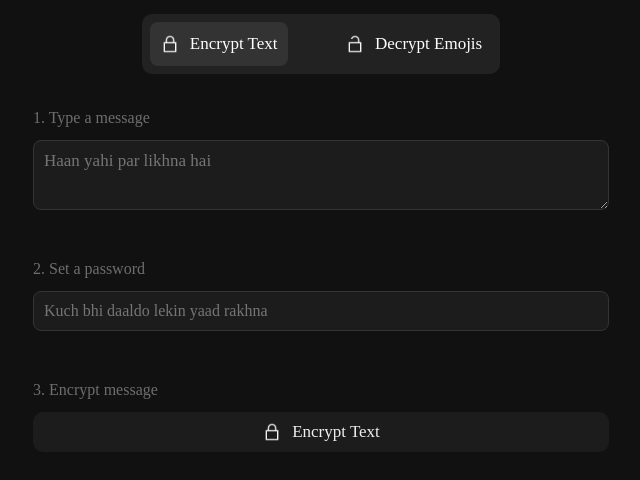
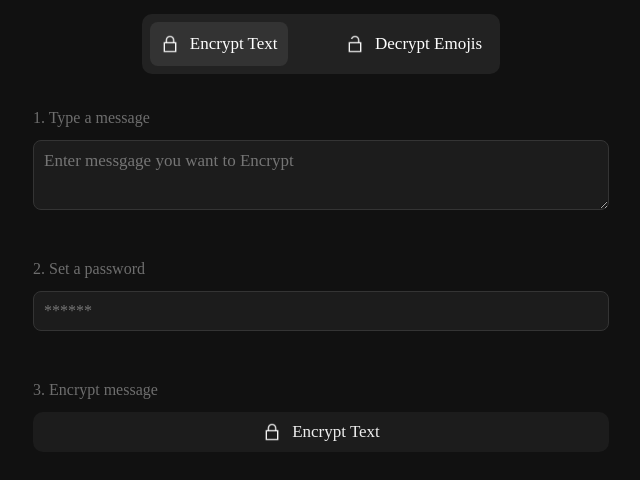
Before and after one commit to Shu4bham/Emojicrypt, a plain HTML site: page index.html in a window 1280 px wide. Shown: the part 212-692 px from the top of the page, without its empty margins (319-959 px from the left). Drawn offline with Linux system fonts and the light colour scheme.

Commit message:
Fixed some typos and added separate folder for images

```diff
--- a/index.html
+++ b/index.html
@@ -4,31 +4,31 @@
     <meta charset="UTF-8">
     <meta name="viewport" content="width=device-width, initial-scale=1.0">
     <title>Emojicrypt</title>
-    <link rel="shortcut icon" href="favicon.png" type="image/x-icon">
+    <link rel="shortcut icon" href="./Images/favicon.png" type="image/x-icon">
     <link rel="stylesheet" href="style.css">
 </head>
 <body>
     <div id="main">
-        <h1>Text <span><img src="arrow.png" alt=""></span> Emojis</h1>
+        <h1>Text <span><img src="./Images/arrow.png" alt=""></span> Emojis</h1>
         <div id="endec-div">
-            <h3 id="enc-btn"><span><img src="tala.png" alt=""></span> Encrypt Text</h3>
-            <h3 id="dec-btn"><span><img src="khulatala.png" alt=""></span> Decrypt Emojis</h3>
+            <h3 id="enc-btn"><span><img src="./Images/tala.png" alt=""></span> Encrypt Text</h3>
+            <h3 id="dec-btn"><span><img src="./Images/khulatala.png" alt=""></span> Decrypt Emojis</h3>
         </div>
         <div id="encryption">
             <h5>1. Type a message</h5>
-            <textarea placeholder="Haan yahi par likhna hai" name="" id="textmsg" cols="30" rows="10"></textarea>
+            <textarea placeholder="Enter messgage you want to Encrypt" name="" id="textmsg" cols="30" rows="10"></textarea>
             <h5>2. Set a password</h5>
-            <input placeholder="Kuch bhi daaldo lekin yaad rakhna" type="password" name="" id="password">
+            <input placeholder="******" type="password" name="" id="password">
             <h5>3. Encrypt message</h5>
-            <button id="encrypt-btn"><span><img src="./tala.png" alt=""></span>Encrypt Text</button>
+            <button id="encrypt-btn"><span><img src="./Images/tala.png" alt=""></span>Encrypt Text</button>
         </div>
         <div id="decryption">
             <h5>1. Paste encrypted message</h5>
-            <textarea placeholder="Haan yahi par likhna hai" name="" id="emojimsg" cols="30" rows="10"></textarea>
+            <textarea placeholder="Enter messgage you want to decrypt" name="" id="emojimsg" cols="30" rows="10"></textarea>
             <h5>2. Type a password</h5>
-            <input placeholder="Kuch bhi daaldo lekin yaad rakhna" type="password" name="" id="finalpassword">
+            <input placeholder="******" type="password" name="" id="finalpassword">
             <h5>3. Decrypt Emojis</h5>
-            <button id="decrypt-btn"><span><img src="./khulatala.png" alt=""></span>Decrypt Text</button>
+            <button id="decrypt-btn"><span><img src="./Images/khulatala.png" alt=""></span>Decrypt Text</button>
         </div>
         <div id="result">
         </div>
```
Also changed, not shown: Images/arrow.png (renamed from arrow.png), Images/favicon.png (renamed from favicon.png), Images/khulatala.png (renamed from khulatala.png), Images/tala.png (renamed from tala.png).
